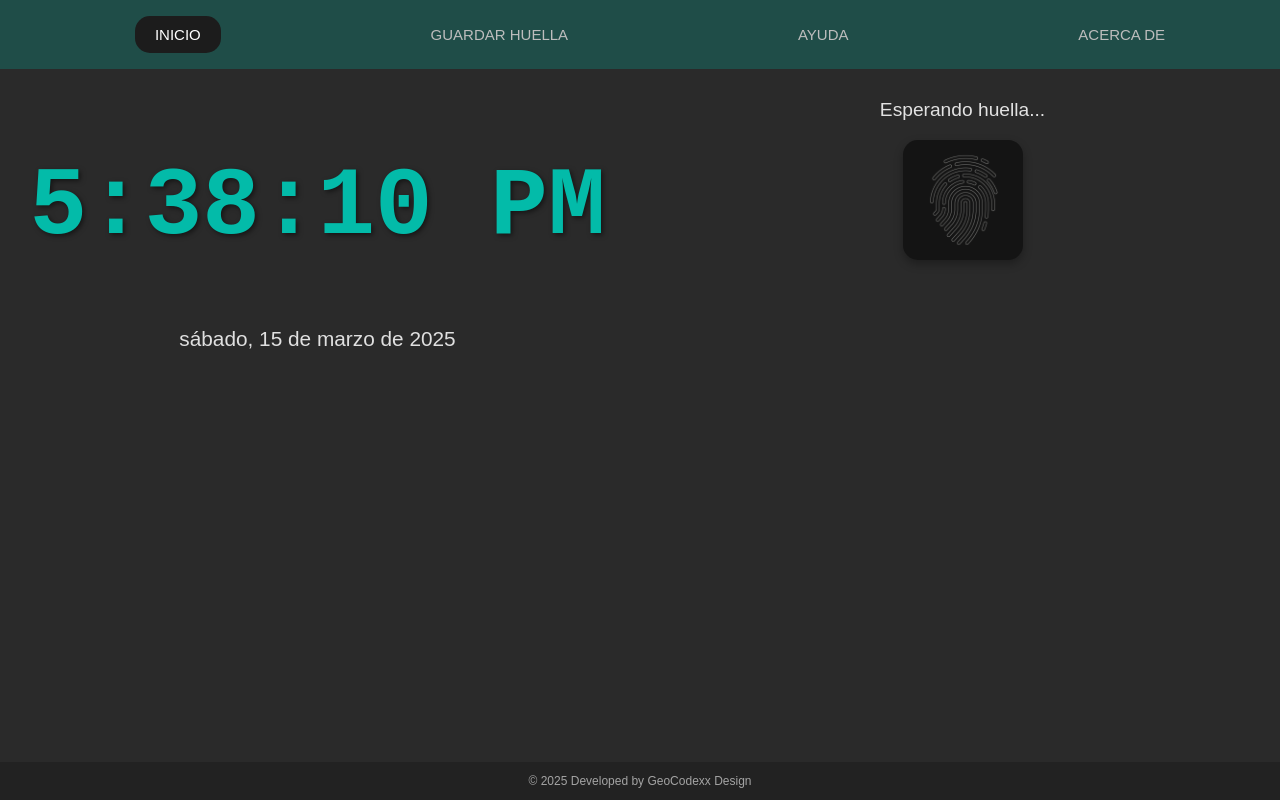
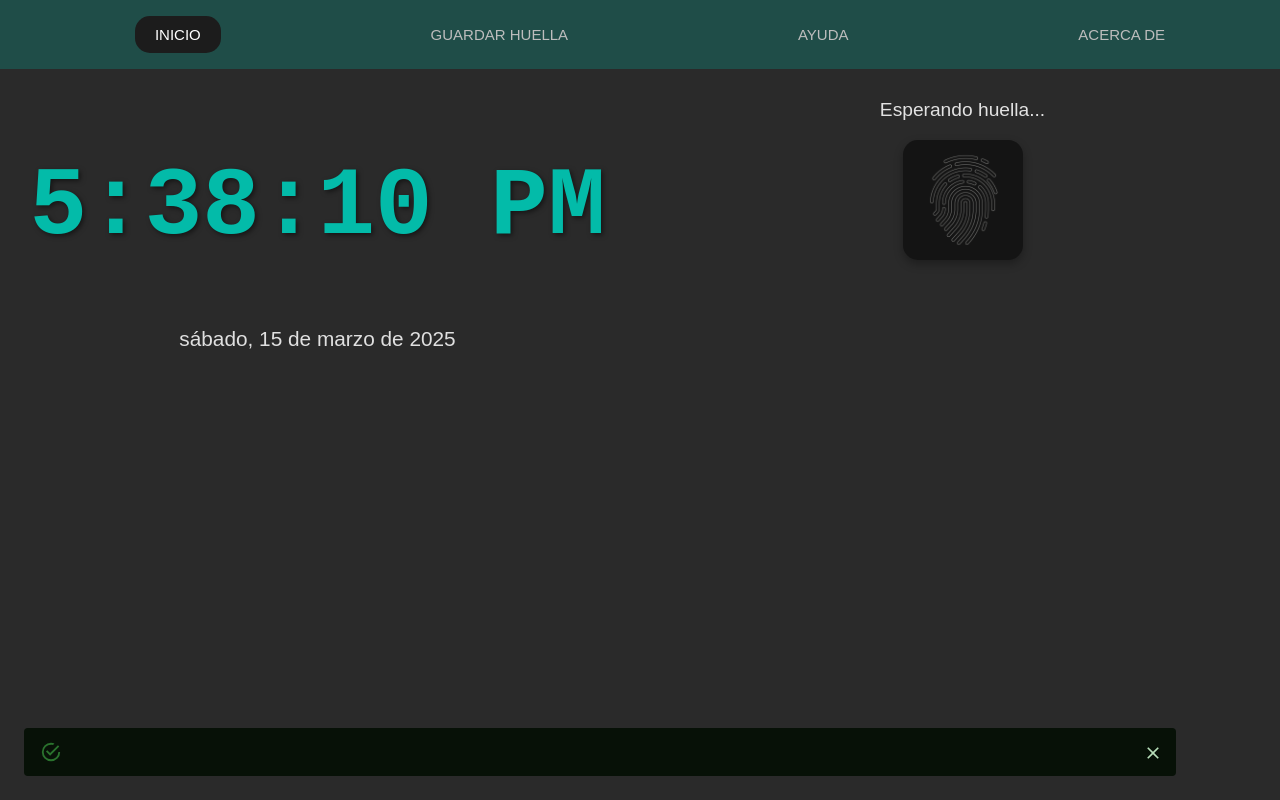
Before and after one commit to GeoCodexx/sigalab-desktop, a React (Vite) app in the folder app-electron/: page / in a window 1280 px wide. Built offline with nearby package versions, Linux system fonts and the light colour scheme.

Commit message:
Se corrigio boton cerrar, escanear y agrego snackbar automatico 10 segundos

```diff
--- a/app-electron/src/App.jsx
+++ b/app-electron/src/App.jsx
@@ -12,19 +12,23 @@ const App = () => {
   const [showExitModal, setShowExitModal] = useState(false);
 
   useEffect(() => {
-    // Configurar el listener para el evento de confirmación
-    window.electron?.onConfirmClose(() => {
+    const handleConfirmClose = () => {
       setShowExitModal(true);
-    });
+    };
+
+    const cleanup = window.electron?.onConfirmClose(handleConfirmClose);
 
     return () => {
-      // Limpieza opcional (Electron normalmente maneja esto)
+      if (cleanup) cleanup();
     };
   }, []);
 
-  const handleConfirmExit = (shouldClose) => {
+  const handleExitConfirm = (shouldClose) => {
     setShowExitModal(false);
-    window.electron?.sendCloseResponse(shouldClose);
+    if (shouldClose) {
+      // Solo enviar una vez la confirmación
+      window.electron?.sendCloseResponse(true);
+    }
   };
 
   const renderView = () => {
@@ -46,9 +50,9 @@ const App = () => {
       <div className="app-container dark-theme">
         <Navbar activeView={activeView} setActiveView={setActiveView} />
         <div className="content">{renderView()}</div>
-        <footer className="footer">
+        {/* <footer className="footer">
           <p>&copy; {new Date().getFullYear()} Developed by GeoCodexx Design</p>
-        </footer>
+        </footer> */}
       </div>
       {/* Modal de confirmación con tema oscuro/teal */}
       {showExitModal && (
@@ -77,7 +81,7 @@ const App = () => {
                 variant="outlined"
                 color="teallight"
                 size="small"
-                onClick={() => handleConfirmExit(false)}
+                onClick={() => handleExitConfirm(false)}
               >
                 Cancelar
               </Button>
@@ -85,7 +89,7 @@ const App = () => {
                 variant="contained"
                 color="teal"
                 size="small"
-                onClick={() => handleConfirmExit(true)}
+                onClick={() => handleExitConfirm(true)}
               >
                 Salir
               </Button>
--- a/app-electron/src/components/About.jsx
+++ b/app-electron/src/components/About.jsx
@@ -144,9 +144,13 @@ const About = () => {
                 <Language />
               </Avatar>
             </ListItemAvatar>
+            {/**Para abrir links fuera de la app se controla en main.js de electron*/}
             <ListItemText
               primary={
-                <Link href="https://geocodexx.github.io/portfolio-project/" target="_blank">
+                <Link
+                  href="https://geocodexx.github.io/portfolio-project/"
+                  target="_blank"
+                >
                   www.geocodexx-solutions.com
                 </Link>
               }
--- a/app-electron/src/components/Home.jsx
+++ b/app-electron/src/components/Home.jsx
@@ -3,6 +3,7 @@ import WaitingFingerImage from "../assets/waiting_finger.gif";
 import axios from "axios";
 import Alert from "@mui/material/Alert";
 import { createAttendance } from "../services/user";
+import { Snackbar } from "@mui/material";
 
 const Home = () => {
   const [time, setTime] = useState(new Date());
@@ -13,12 +14,37 @@ const Home = () => {
   const [scanAnimation, setScanAnimation] = useState(false);
   const [fingerprintImage, setFingerprintImage] = useState(null);
   const [alertDynamic, setAlertDynamic] = useState({});
+  const [openAlerta, setOpenAlerta] = useState(false);
+  const [isScanning, setIsScanning] = useState(false); // Nuevo estado para controlar el escaneo
 
   // Actualizar el reloj cada segundo
   useEffect(() => {
     const timerID = setInterval(() => tick(), 1000);
     return () => clearInterval(timerID);
   }, []);
+
+  // Efecto para manejar la alerta automática
+  useEffect(() => {
+    let timeoutId;
+
+    // Solo actuar cuando datosHuella pasa de vacío a tener contenido
+    if (alertDynamic) {
+      setOpenAlerta(true); // Mostrar alerta
+
+      // Ocultar después de 5 segundos
+      timeoutId = setTimeout(() => {
+        setOpenAlerta(false);
+        setUserData(null); // Limpiar datos
+        setFingerprintStatus("Esperando huella...");
+        setFingerprintImage(null);
+      }, 10000);
+    }
+
+    // Limpieza del timeout si el componente se desmonta
+    return () => {
+      if (timeoutId) clearTimeout(timeoutId);
+    };
+  }, [alertDynamic]);
 
   const tick = () => {
     setTime(new Date());
@@ -106,6 +132,10 @@ const Home = () => {
     }
   };*/
   const handleFingerprintScan = async () => {
+    // Si ya está escaneando, no hacer nada
+    if (isScanning) return;
+
+    setIsScanning(true); // Bloquear el botón
     setFingerprintStatus("Escaneando...");
     setScanAnimation(true);
     setFingerprintImage(null); // Limpia la imagen anterior
@@ -175,9 +205,11 @@ const Home = () => {
         /*checkIn: Entre 06:00-09:59 y 14:00-15:59.
         checkOut: Entre 12:00-13:59 y 17:00-20:59.*/
 
-        if ((hours >= 6 && hours < 10) || (hours >= 14 && hours < 16)) {
+        if ((hours >= 0 && hours < 12) || (hours >= 14 && hours < 16)) {
           attendanceStatus = "checkIn";
-        } else if ((hours >= 11 && hours < 14) || (hours >= 17 && hours < 21)) {
+        } else if ((hours >= 12 && hours < 14) || (hours >= 17 && hours < 21)) {
+          attendanceStatus = "checkOut";
+        } else {
           attendanceStatus = "checkOut";
         }
 
@@ -196,15 +228,22 @@ const Home = () => {
                 : resp.message
               : resp.message,
         });
+        // Resetear después de 5 segundos (opcional)
+        setTimeout(() => {
+          setFingerprintImage(null);
+          setIsScanning(false);
+        }, 10000);
       } else {
         setUserData(null);
         setAlertDynamic({});
+        setIsScanning(false);
         setFingerprintStatus("No se encontró coincidencia.");
       }
     } catch (error) {
       setScanAnimation(false);
       setFingerprintStatus("Servidor no detectado");
       setFingerprintImage(null);
+      setIsScanning(false);
       error && setAlertDynamic({ severity: "error", message: error.message });
       error.error &&
         setAlertDynamic({ severity: "error", message: error.error });
@@ -276,11 +315,35 @@ const Home = () => {
           )}
         </div>
       </div>
-      {JSON.stringify(alertDynamic) !== "{}" && (
+      {/*JSON.stringify(alertDynamic) !== "{}" && (
         <div className="alert-section">
-          <Alert severity={alertDynamic.severity}>{alertDynamic.message}</Alert>
+          <Alert
+            severity={alertDynamic.severity}
+            onClose={() => setOpenAlerta(false)}
+          >
+            {alertDynamic.message}
+          </Alert>
         </div>
-      )}
+      )*/}
+
+      {/* Snackbar/MUI Alert */}
+      <div className="alert-section">
+        <Snackbar
+          open={openAlerta}
+          autoHideDuration={10000}
+          onClose={() => setOpenAlerta(false)}
+          anchorOrigin={{ vertical: "bottom", horizontal: "left" }}
+          sx={{ width: "90%" }}
+        >
+          <Alert
+            severity={alertDynamic.severity}
+            sx={{ width: "100%" }}
+            onClose={() => setOpenAlerta(false)}
+          >
+            {alertDynamic.message}
+          </Alert>
+        </Snackbar>
+      </div>
     </>
   );
 };
--- a/app-electron/src/components/Register.jsx
+++ b/app-electron/src/components/Register.jsx
@@ -239,6 +239,7 @@ const Register = ({ setActiveView }) => {
             //backgroundColor: "#1e1e1e",
             backgroundColor: "transparent",
             color: "#ABB2BF",
+            boxShadow: "none",
           }}
         >
           {!authenticated ? (
```
Also changed, not shown: 2 other files (tests, documents, lock files or other folders).
